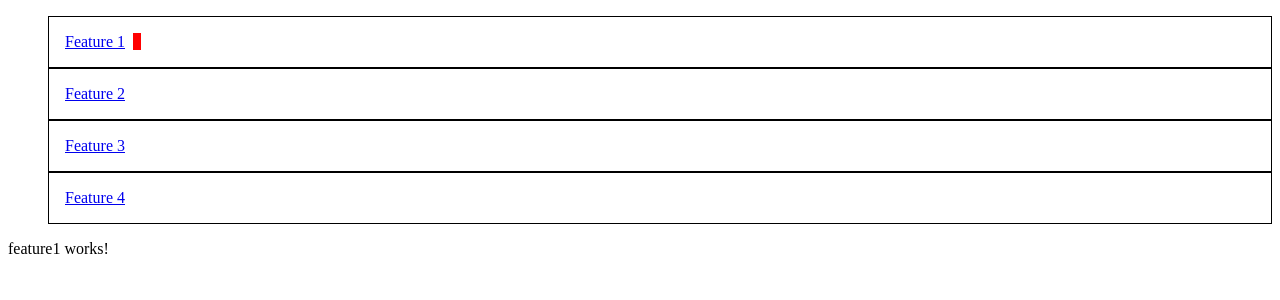
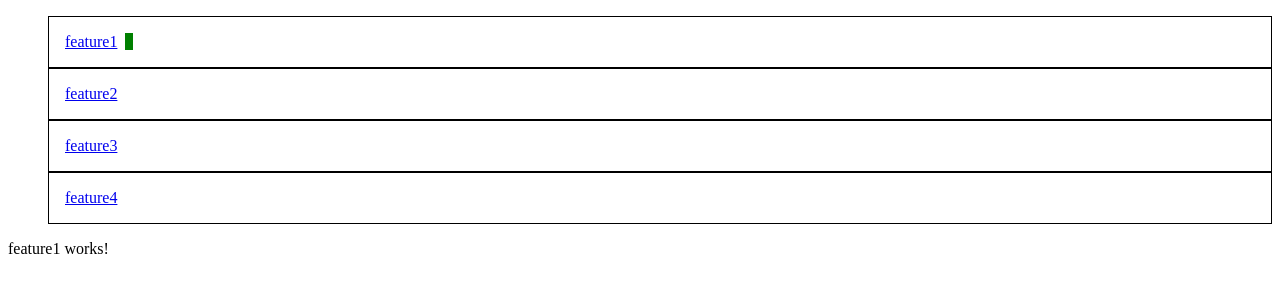
Before and after one commit to notreniev/custom-active-route, an Angular app: page /feature1 in a window 1280 px wide. Shown: the top 300 px of the page. Built offline with nearby package versions, Linux system fonts and the light colour scheme.

Commit message:
first commit

```diff
--- a/src/app/core/components/sidebar/sidebar.component.html
+++ b/src/app/core/components/sidebar/sidebar.component.html
@@ -1,34 +1,10 @@
 <ul>
-  <li>
+  <li *ngFor="let link of links">
     <a
-      (click)="goTo('feature1')"
-      [routerLink]="['feature1']"
-      [ngClass]="{ 'active-link': isActive1 }">
-      Feature 1
-    </a>
-  </li>
-  <li>
-    <a
-      (click)="goTo('feature2')"
-      [routerLink]="['feature2']"
-      [ngClass]="{ 'active-link': isActive2 }">
-      Feature 2
-    </a>
-  </li>
-  <li>
-    <a
-      (click)="goTo('feature3')"
-      [routerLink]="['feature3']"
-      [ngClass]="{ 'active-link': isActive3 }">
-      Feature 3
-    </a>
-  </li>
-  <li>
-    <a
-      (click)="goTo('feature4')"
-      [routerLink]="['feature4']"
-      [ngClass]="{ 'active-link': isActive4 }">
-      Feature 4
+      [routerLink]="link.path"
+      [ngClass]="{ 'active-link-green': link.active }"
+      (click)="go(link.path)">
+      {{ link.path }}
     </a>
   </li>
 </ul>
--- a/src/app/core/components/sidebar/sidebar.component.scss
+++ b/src/app/core/components/sidebar/sidebar.component.scss
@@ -9,6 +9,11 @@ li {
   border-right: solid 0.5rem red;
 }
 
+.active-link-green {
+  padding-right: 0.5rem;
+  border-right: solid 0.5rem green;
+}
+
 a {
   cursor: pointer;
 }
--- a/src/app/core/components/sidebar/sidebar.component.ts
+++ b/src/app/core/components/sidebar/sidebar.component.ts
@@ -1,11 +1,6 @@
-import {
-  AfterContentInit,
-  AfterViewInit,
-  Component,
-  OnInit,
-} from '@angular/core'
+import { Component, OnInit } from '@angular/core'
 import { CommonModule } from '@angular/common'
-import { ActivatedRoute, Router, RouterLink } from '@angular/router'
+import { RouterLink } from '@angular/router'
 
 @Component({
   selector: 'app-sidebar',
@@ -21,32 +16,23 @@ export class SidebarComponent implements OnInit {
     { path: 'feature3', active: false },
     { path: 'feature4', active: false },
   ]
-  public isActive1!: boolean
-  public isActive2!: boolean
-  public isActive3!: boolean
-  public isActive4!: boolean
-
-  constructor(
-    protected router: Router,
-    protected activatedRoute: ActivatedRoute
-  ) {}
 
   ngOnInit(): void {
-    this.setCurrent()
+    this.setDefaultMarker()
   }
 
-  goTo(route: string): void {
-    this.setCurrent(route)
+  go(route: string): void {
+    this.links.forEach((link) =>
+      link.path === route ? (link.active = !link.active) : (link.active = false)
+    )
   }
 
-  setCurrent(current?: string): void {
+  setDefaultMarker(current?: string): void {
     if (!current) {
       const parts = window.location.href.split('/')
       current = parts[parts.length - 1]
     }
-    this.isActive1 = current === 'feature1' || current === ''
-    this.isActive2 = current === 'feature2'
-    this.isActive3 = current === 'feature3'
-    this.isActive4 = current === 'feature4'
+
+    this.go(current)
   }
 }
```
